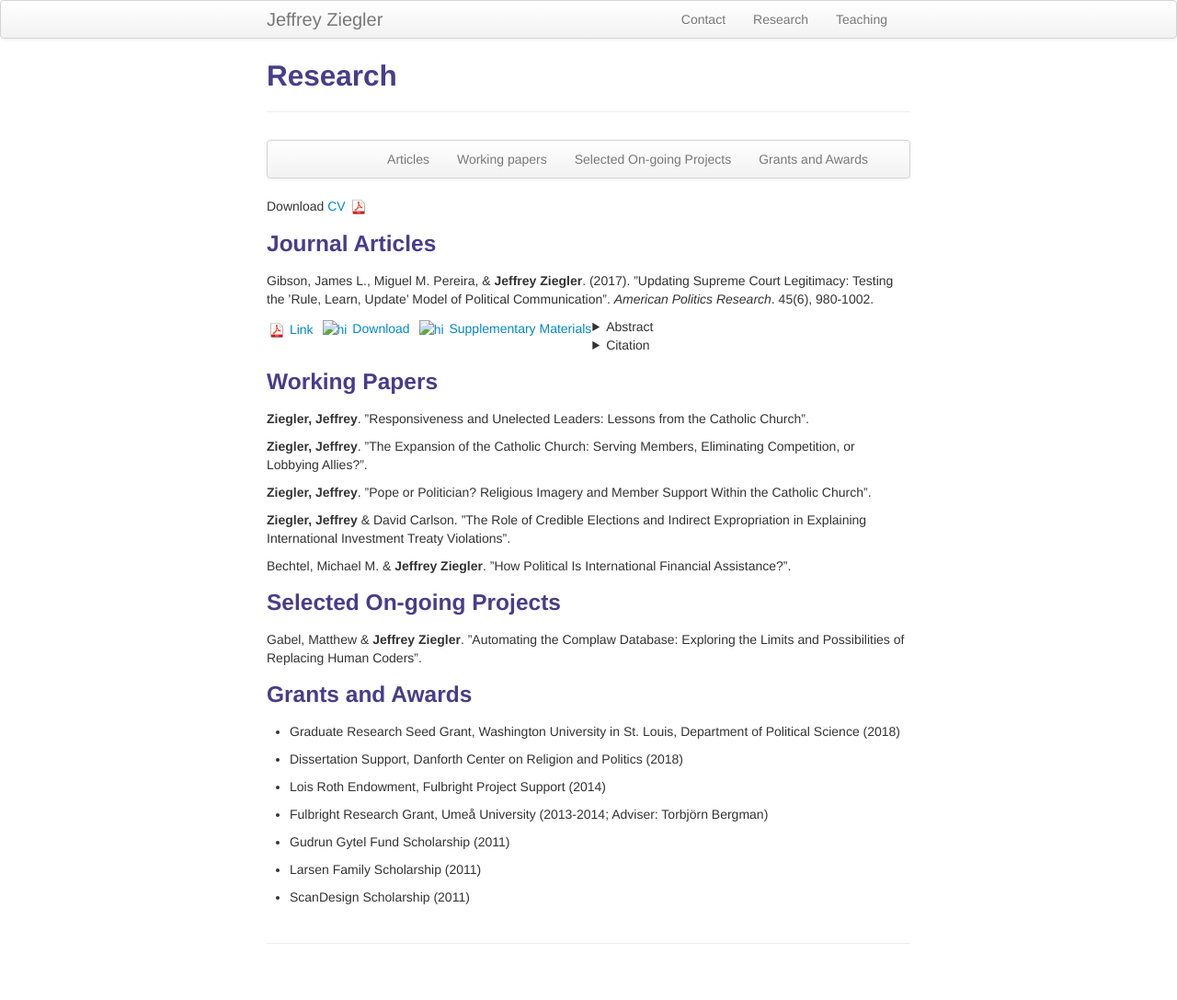
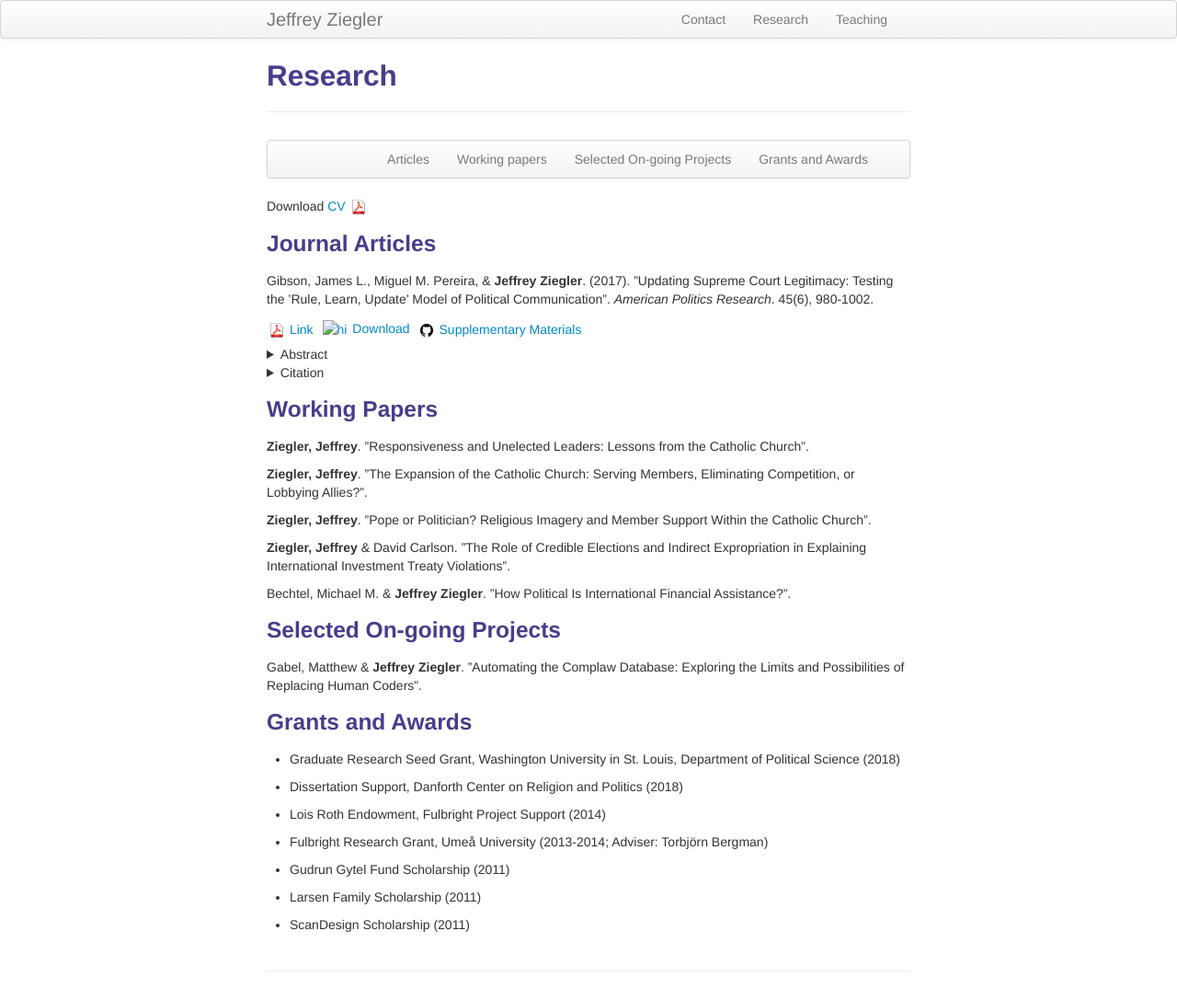
Before and after one commit to zieglerjef/zieglerjef.github.io, a Jekyll site: the page built from pages/pubs.md, in a window 1280 px wide. Shown: the whole page at 92% size. Built offline with Jekyll 4.4.1, drawn with Linux system fonts in a browser that asks for light colours; before the commit the page ends 1057 px from its top, so only the background shows below that.

Commit message:
Update pubs.md

```diff
--- a/pages/pubs.md
+++ b/pages/pubs.md
@@ -27,8 +27,8 @@
 	  <td></td>	  <td></td>  <td></td>
 	<td><a href="https://drive.google.com/file/d/1YHqTlVkxxMtOSetTqnR4V8dhUR-LXqXT/view" target="_blank"> <img src="pages/icons32/google-icon.png" alt="hi" class="inline"/> Download</a></td>
 	  <td></td>	  <td></td>  <td></td>
-	<td><a href="https://drive.google.com/file/d/1OrwLIBFuznTYT0aKuaF_1aXoW58N0UUM/view" target="_blank"> <img src="pages/icons32/github-icon.png" alt="hi" class="inline"/> Supplementary Materials</a></td></tr>
-</table>
+	<td><a href="https://drive.google.com/file/d/1OrwLIBFuznTYT0aKuaF_1aXoW58N0UUM/view" target="_blank"> <img src="icons16/github-icon.png" alt="hi" class="inline"/> Supplementary Materials</a></td></tr>
+</table><br/>
 
 <details><summary> Abstract </summary>
 <p>
```
